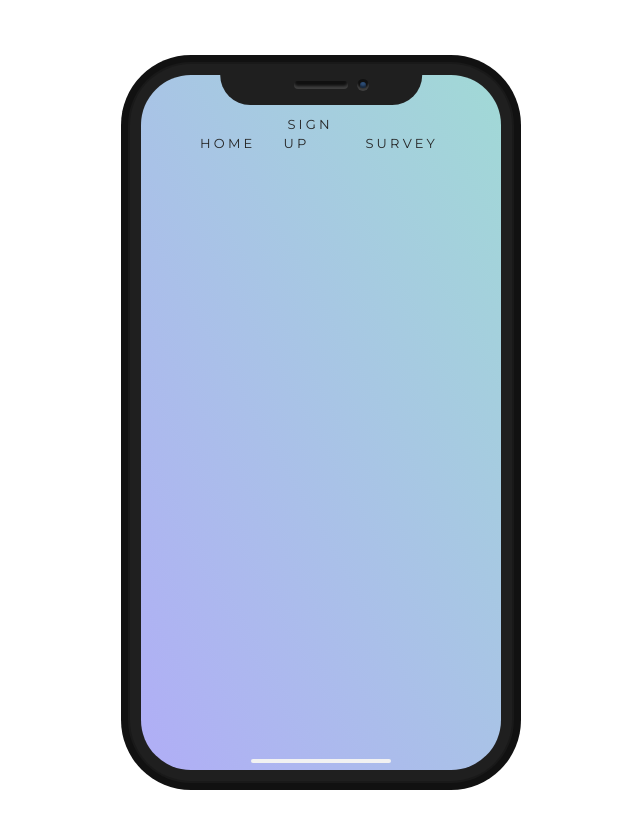
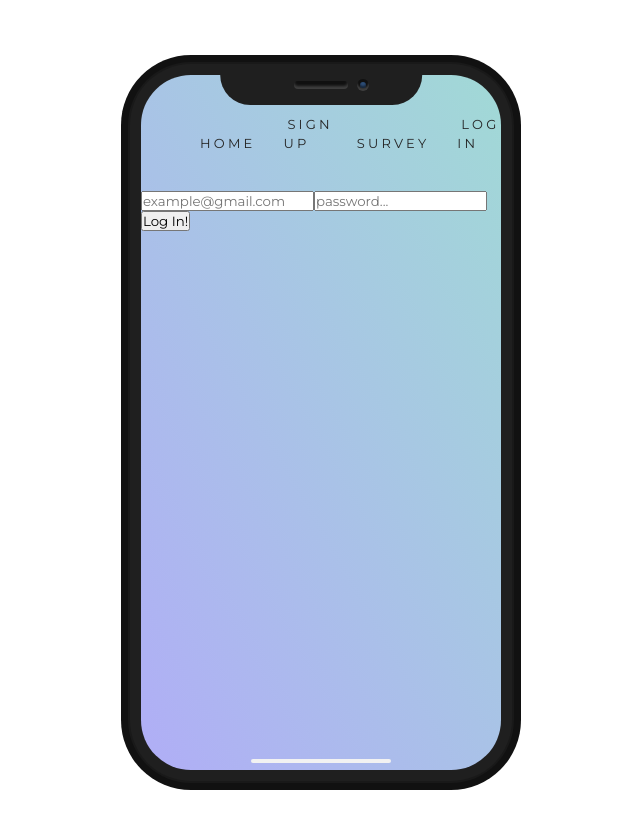
Before and after one commit to MrDrops/project2-support-buddy-front, a React (Create React App) app in the folder mental-health-app/: page /login in a window 1280 px wide. Shown: the top 828 px of the page, without its empty margins (319-959 px from the left). Built offline with nearby package versions, Linux system fonts and the light colour scheme.

Commit message:
aleks update with sign in

```diff
--- a/mental-health-app/src/App.js
+++ b/mental-health-app/src/App.js
@@ -8,6 +8,7 @@ import Home from "./components/Home";
 import Survey from './components/Survey'
 import "./App.scss";
 import "./components/NavBar.css";
+import LogInForm from "./components/LogInForm";
 
 class App extends React.Component {
 
@@ -60,6 +61,10 @@ class App extends React.Component {
                   <Link to="/survey">Survey</Link>
                 </li>
 
+                <li>
+                  <Link to="/login">Log In</Link>
+                </li>
+
               </ul>
 
             </nav>
@@ -75,6 +80,9 @@ class App extends React.Component {
               <Route path="/survey" element={<Survey/>}>
               </Route>
 
+              <Route path="/login" element={<LogInForm/>}>
+              </Route>
+
             </Routes>
 
         </div>
--- a/mental-health-app/src/components/LogInForm.js
+++ b/mental-health-app/src/components/LogInForm.js
@@ -1,11 +1,34 @@
 import React from 'react'
-import {ReactComponent}
+//import {ReactComponent as Logo} from "insert svg file here"
 
 class LogInForm extends React.Component {
+  state = {
+    email: '',
+    password: ''
+  }
+
+  handleChange = (e) => {
+    const {name, value} = e.target
+    this.setState({[name]:value})
+  }
+
+  handleSubmit = (e) => {
+    e.preventDefault()
+  }
+
   render() {
     return (
       <div>
-
+        {/* <div>
+        <Logo/>
+        </div> */}
+        <div>
+          <form onSubmit = {this.handleSubmit}>
+            <input type="email" name="email" placeholder="example@gmail.com" required onChange={this.handleChange}/>
+            <input type="password" name="password" placeholder="password..." required onChange={this.handleChange}/>
+            <button onSubmit={this.handleChangeLog}>Log In!</button>
+          </form>
+        </div>
       </div>
     )
   }
```
